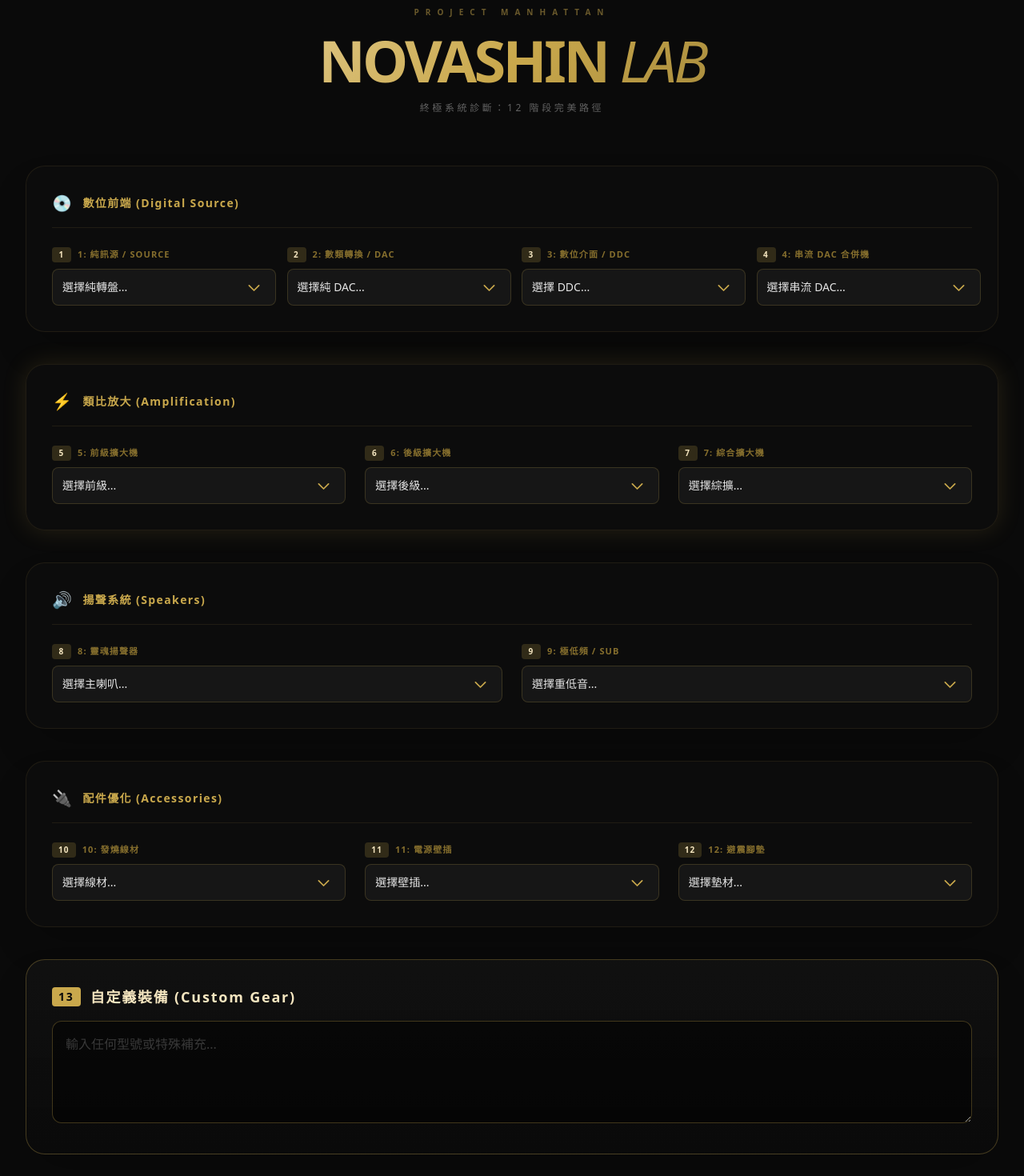
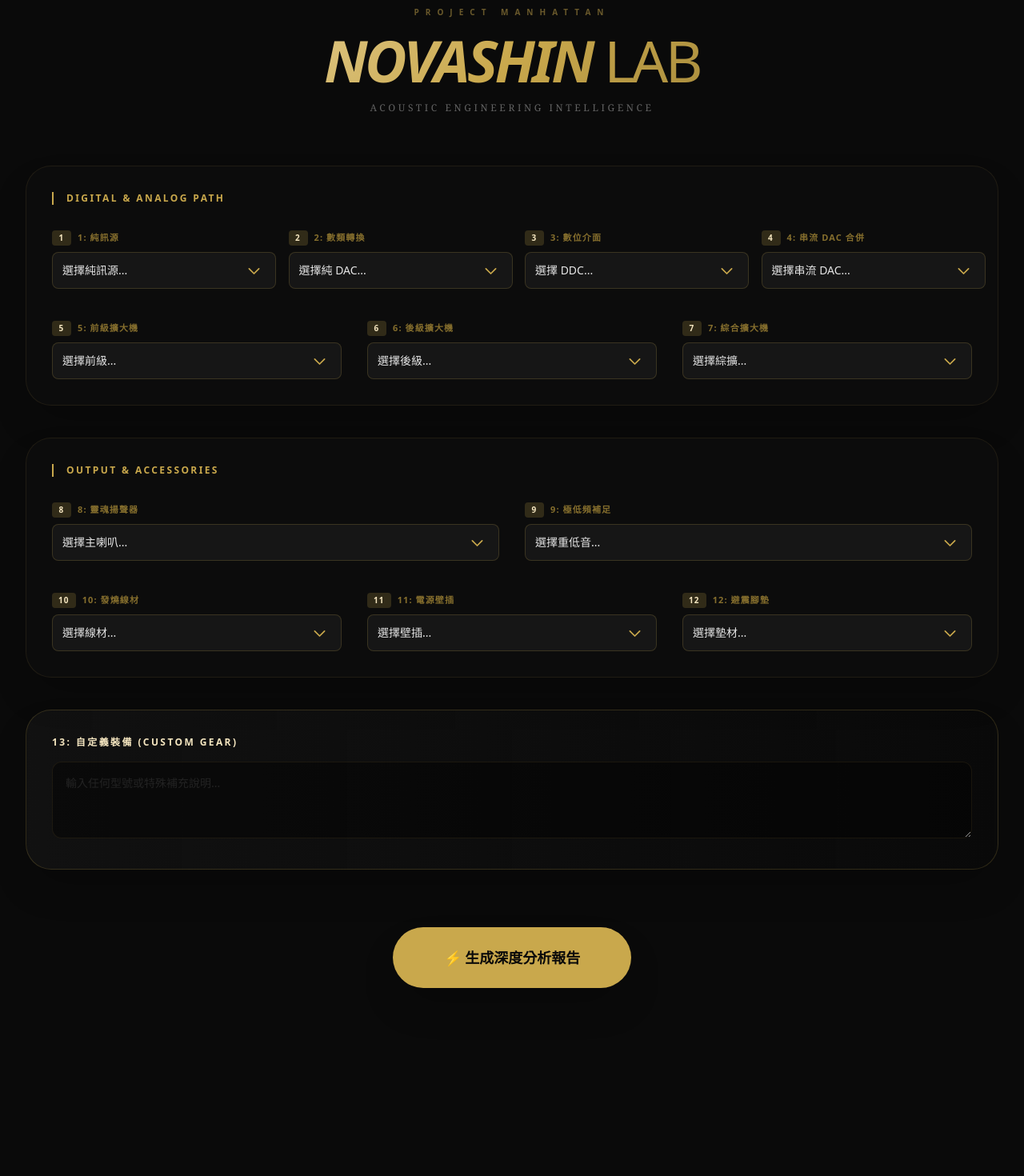
Before and after one commit to mproject1026-droid/novashin-lab-deployed, a React (Vite) app: page / in a window 1280 px wide. Shown: the part 40-1510 px from the top of the page at 80% size. After the commit the page ends 1403 px from the top, so only its background shows below. Built offline with nearby package versions, Linux system fonts and the light colour scheme.

Commit message:
Update: 12-stage diagnosis, custom gear input, and NovaShin PDF export

```diff
--- a/src/App.tsx
+++ b/src/App.tsx
@@ -1,5 +1,5 @@
 import { useState, useRef } from 'react'
-import { equipmentDb, type Equipment, type EquipmentType } from './equipmentDb'
+import { equipmentDb, type Equipment } from './equipmentDb'
 import ReactMarkdown from 'react-markdown'
 import { useReactToPrint } from 'react-to-print'
 
@@ -14,8 +14,6 @@
 
 // 核心選單渲染組件
 const renderSection = ({ selected, handleSelect, getInfo }: AppHelperProps, targetType: string, subtitle: string, label: string, index: number, stateKey: string) => {
-
-    // 修正 TypeScript 型別比對問題，建立一個映射表
     const filteredItems = equipmentDb.filter(e => {
         const t = e.type as string;
         if (targetType === 'source') return t === 'streamer';
@@ -67,16 +65,15 @@
   const getInfo = (id: string) => equipmentDb.find(e => e.id === id)
   const commonProps: AppHelperProps = { selected, handleSelect, getInfo };
 
-  // PDF 導出功能
   const handlePrint = useReactToPrint({
     contentRef: reportRef,
-    documentTitle: `NovaShin_Strictly_Selected_Report`,
+    documentTitle: `NovaShin_Audiology_Report`,
   });
 
   const generateDiagnosis = async () => {
     const hasSelection = Object.values(selected).some(v => v !== '') || customInput.trim() !== '';
     if (!hasSelection) {
-      alert('請至少選擇或輸入一項器材！');
+      alert('請先選擇您的系統配置。');
       return;
     }
 
@@ -84,27 +81,40 @@
     setReport('');
 
     try {
+      // ✅ 使用您帳號特有的 v1beta 接口與型號
       const modelName = "gemini-2.5-flash";
       const url = `https://generativelanguage.googleapis.com/v1beta/models/${modelName}:generateContent?key=${API_KEY.trim()}`;
+
+      const labelMap: Record<string, string> = {
+        s1: "訊源", s2: "DAC", s3: "DDC", s4: "串流DAC",
+        s5: "前級", s6: "後級", s7: "綜擴", s8: "喇叭",
+        s9: "重低音", s10: "線材", s11: "壁插", s12: "腳墊"
+      };
 
       const dbContext = Object.entries(selected)
         .map(([key, id]) => {
           if (!id) return null;
           const item = getInfo(id);
-          return item ? `[${key}] ${item.brand} ${item.model} (規格:${item.physicsNote} / 特性:${item.sonicSignature})` : null;
+          return item ? `${labelMap[key]}: ${item.brand} ${item.model} (物理規格: ${item.physicsNote} / 聲音特性: ${item.sonicSignature})` : null;
         }).filter(Boolean).join('\n');
 
       const promptText = `
-        你現在是 Novashin 音響實驗室的首席分析官。請針對以下清單撰寫一份深度分析報告。
-        系統配置：
+        你現在是一位極致理性的 High-End 音響系統分析師，受命於 Novashin 音響實驗室。
+        請根據以下清單撰寫一份深度分析報告。
+
+        【系統配置】
         ${dbContext}
-        使用者補充：${customInput}
+        使用者自定義補充：${customInput}
 
-        要求：
-        1. 語調：極致專業、客觀、老錢風。結合電子學物理分析與玄學聽感。
-        2. 文章內「絕對不要」提到任何 Novashin 給予建議的主觀字眼，請用客觀陳述。
-        3. 格式：Markdown 表格與標題。
-        4. 標題使用：「系統深度剖析報告」。
+        【寫作風格與排版指令】
+        1. **語調**：理工男的浪漫。前半段引用電子學原理（阻抗匹配、諧波失真、時基誤差、電源紋波），後半段轉化為感性聽感。
+        2. **客觀性**：絕對不要提到「建議」、「我覺得」或「推薦」，請以「系統綜效」與「物理規律」出發進行客觀陳述。
+        3. **格式化 (非常重要)**：
+           - **不要使用 Markdown 表格**。
+           - 組件概覽請使用以下格式：**類別：品牌 型號 — 核心技術短評**。
+           - 報告開頭必須是：# NovaShin 嚴選 (大字標題)
+           - 下一行為：## 終極進化：系統深度分析報告
+        4. **文字密度**：請適度斷句與換行，確保視覺寬鬆、好讀。
       `;
 
       const response = await fetch(url, {
@@ -117,129 +127,119 @@
       if (data.candidates && data.candidates[0]?.content?.parts[0]?.text) {
           setReport(data.candidates[0].content.parts[0].text);
       } else {
-          throw new Error(data.error?.message || "AI 無回應");
+          throw new Error(data.error?.message || "AI 思考受阻，請重試。");
       }
     } catch (error: any) {
-      setReport(`❌ 分析失敗：${error.message}`);
+      setReport(`❌ 系統連接失敗：${error.message}`);
     }
     setLoading(false);
   }
 
   return (
-    <div className="min-h-screen bg-obsidian py-12 px-4 md:px-8 font-sans">
+    <div className="min-h-screen bg-obsidian py-12 px-4 md:px-8 font-sans selection:bg-gold/30">
+      {/* 網頁版標題 */}
       <header className="text-center mb-16 no-print">
         <div className="text-gold tracking-[0.8em] text-[10px] mb-4 uppercase opacity-50 font-bold">Project Manhattan</div>
-        <h1 className="text-5xl md:text-7xl font-black text-gold-gradient mb-4 tracking-tighter">
-          NOVASHIN <span className="font-light italic">LAB</span>
+        <h1 className="text-5xl md:text-7xl font-black text-gold-gradient mb-4 tracking-tighter italic">
+            NOVASHIN <span className="font-light not-italic">LAB</span>
         </h1>
-        <p className="text-text-main/40 tracking-[0.3em] text-xs uppercase">終極系統診斷：12 階段完美路徑</p>
+        <p className="text-text-main/40 tracking-[0.3em] text-xs uppercase font-serif">Acoustic Engineering Intelligence</p>
       </header>
 
       <main className="max-w-7xl mx-auto space-y-10 pb-20">
 
-        {/* 1-4: 數位前端 */}
-        <section className="bg-dark-panel/30 p-6 md:p-8 rounded-3xl border border-gold/10 no-print shadow-2xl">
-          <h2 className="text-gold text-sm font-bold mb-6 flex items-center tracking-[0.1em] border-b border-gold/10 pb-4">
-            <span className="text-xl mr-3">💿</span> 數位前端 (Digital Source)
-          </h2>
-          <div className="grid grid-cols-1 md:grid-cols-2 lg:grid-cols-4 gap-6">
-            {renderSection(commonProps, "source", "選擇純轉盤...", "1: 純訊源 / Source", 1, "s1")}
-            {renderSection(commonProps, "dac", "選擇純 DAC...", "2: 數類轉換 / DAC", 2, "s2")}
-            {renderSection(commonProps, "ddc", "選擇 DDC...", "3: 數位介面 / DDC", 3, "s3")}
-            {renderSection(commonProps, "streaming_dac", "選擇串流 DAC...", "4: 串流 DAC 合併機", 4, "s4")}
+        {/* 數位與類比選單區塊 (列印時隱藏) */}
+        <section className="grid grid-cols-1 gap-10 no-print">
+            <div className="bg-dark-panel/30 p-8 rounded-[2rem] border border-gold/10 shadow-2xl">
+                <h3 className="text-gold text-xs font-bold mb-8 tracking-[0.2em] uppercase border-l-2 border-gold pl-4">Digital & Analog Path</h3>
+                <div className="grid grid-cols-1 md:grid-cols-2 lg:grid-cols-4 gap-8">
+                    {renderSection(commonProps, "source", "選擇純訊源...", "1: 純訊源", 1, "s1")}
+                    {renderSection(commonProps, "dac", "選擇純 DAC...", "2: 數類轉換", 2, "s2")}
+                    {renderSection(commonProps, "ddc", "選擇 DDC...", "3: 數位介面", 3, "s3")}
+                    {renderSection(commonProps, "streaming_dac", "選擇串流 DAC...", "4: 串流 DAC 合併", 4, "s4")}
                 </div>
-        </section>
-
-        {/* 5-7: 類比放大 */}
-        <section className="bg-dark-panel/30 p-6 md:p-8 rounded-3xl border border-gold/10 gold-glow no-print shadow-2xl">
-          <h2 className="text-gold text-sm font-bold mb-6 flex items-center tracking-[0.1em] border-b border-gold/10 pb-4">
-            <span className="text-xl mr-3">⚡</span> 類比放大 (Amplification)
-          </h2>
-          <div className="grid grid-cols-1 md:grid-cols-3 gap-6">
+                <div className="grid grid-cols-1 md:grid-cols-3 gap-8 mt-10">
                     {renderSection(commonProps, "preamp", "選擇前級...", "5: 前級擴大機", 5, "s5")}
                     {renderSection(commonProps, "poweramp", "選擇後級...", "6: 後級擴大機", 6, "s6")}
                     {renderSection(commonProps, "amp", "選擇綜擴...", "7: 綜合擴大機", 7, "s7")}
                 </div>
-        </section>
+            </div>
 
-        {/* 8-9: 揚聲系統 */}
-        <section className="bg-dark-panel/30 p-6 md:p-8 rounded-3xl border border-gold/10 no-print shadow-2xl">
-          <h2 className="text-gold text-sm font-bold mb-6 flex items-center tracking-[0.1em] border-b border-gold/10 pb-4">
-            <span className="text-xl mr-3">🔊</span> 揚聲系統 (Speakers)
-          </h2>
-          <div className="grid grid-cols-1 md:grid-cols-2 gap-6">
+            <div className="bg-dark-panel/30 p-8 rounded-[2rem] border border-gold/10 shadow-2xl">
+                <h3 className="text-gold text-xs font-bold mb-8 tracking-[0.2em] uppercase border-l-2 border-gold pl-4">Output & Accessories</h3>
+                <div className="grid grid-cols-1 md:grid-cols-2 gap-8">
                     {renderSection(commonProps, "speaker", "選擇主喇叭...", "8: 靈魂揚聲器", 8, "s8")}
-            {renderSection(commonProps, "subwoofer", "選擇重低音...", "9: 極低頻 / Sub", 9, "s9")}
+                    {renderSection(commonProps, "subwoofer", "選擇重低音...", "9: 極低頻補足", 9, "s9")}
                 </div>
-        </section>
-
-        {/* 10-12: 優化配件 */}
-        <section className="bg-dark-panel/30 p-6 md:p-8 rounded-3xl border border-gold/10 no-print shadow-2xl">
-          <h2 className="text-gold text-sm font-bold mb-6 flex items-center tracking-[0.1em] border-b border-gold/10 pb-4">
-            <span className="text-xl mr-3">🔌</span> 配件優化 (Accessories)
-          </h2>
-          <div className="grid grid-cols-1 md:grid-cols-3 gap-6">
+                <div className="grid grid-cols-1 md:grid-cols-3 gap-8 mt-10">
                     {renderSection(commonProps, "cable", "選擇線材...", "10: 發燒線材", 10, "s10")}
                     {renderSection(commonProps, "wall_outlet", "選擇壁插...", "11: 電源壁插", 11, "s11")}
                     {renderSection(commonProps, "feet", "選擇墊材...", "12: 避震腳墊", 12, "s12")}
                 </div>
-        </section>
+            </div>
 
-        {/* 13: 自定義 */}
-        <section className="bg-gradient-to-b from-dark-panel/60 to-obsidian p-8 rounded-3xl border border-gold/30 no-print shadow-2xl">
-          <h2 className="text-gold-bright text-lg font-bold mb-4 flex items-center tracking-[0.1em]">
-            <span className="bg-gold text-obsidian px-2 py-0.5 rounded mr-3 text-sm font-black">13</span>
-            自定義裝備 (Custom Gear)
-          </h2>
+            <div className="bg-gradient-to-r from-dark-panel/60 to-transparent p-8 rounded-[2rem] border border-gold/20 shadow-2xl">
+                <h3 className="text-gold-bright text-xs font-bold mb-4 tracking-[0.2em] uppercase">13: 自定義裝備 (Custom Gear)</h3>
                 <textarea
-            className="w-full bg-black/50 border border-gold/30 rounded-xl p-4 text-paper placeholder-white/20 focus:border-gold outline-none transition-all h-32"
-            placeholder="輸入任何型號或特殊補充..."
+                    className="w-full bg-black/40 border border-gold/10 rounded-xl p-4 text-paper placeholder-white/10 focus:border-gold outline-none h-24 text-sm"
+                    placeholder="輸入任何型號或特殊補充說明..."
                     value={customInput}
                     onChange={(e) => setCustomInput(e.target.value)}
                 />
+            </div>
         </section>
 
-        {/* 按鈕 */}
-        <div className="text-center pt-8 no-print flex justify-center gap-6">
+        {/* 控制按鈕 */}
+        <div className="text-center pt-8 no-print flex flex-col md:flex-row justify-center gap-6">
           <button
             disabled={loading}
             onClick={generateDiagnosis}
-            className={`px-12 py-5 bg-gold text-obsidian rounded-full font-bold text-lg shadow-2xl transition-all ${loading ? 'opacity-50 cursor-wait' : 'hover:scale-105 active:scale-95'}`}
+            className={`px-16 py-6 bg-gold text-obsidian rounded-full font-black text-lg shadow-2xl transition-all
+                        ${loading ? 'opacity-50 cursor-wait animate-pulse' : 'hover:scale-105 active:scale-95'}`}
           >
-            {loading ? 'Novashin AI 深度掃描中...' : '⚡ 生成診斷報告'}
+            {loading ? 'ANALYZING...' : '⚡ 生成深度分析報告'}
           </button>
 
           {report && (
               <button
                 onClick={() => handlePrint()}
-                className="px-12 py-5 border-2 border-gold text-gold rounded-full font-bold text-lg hover:bg-gold hover:text-obsidian transition-all"
+                className="px-12 py-6 border-2 border-gold text-gold rounded-full font-black text-lg hover:bg-gold hover:text-obsidian transition-all"
               >
-                📥 導出 PDF
+                📥 導出 PDF 報告
               </button>
           )}
         </div>
 
-        {/* 🖨️ 報告顯示區 */}
+        {/* 🖨️ 報告顯示區 (這裡的內容會被印出) */}
         {report && (
-          <div ref={reportRef} className="print-container mt-20 p-10 md:p-20 bg-white/5 rounded-[2.5rem] border border-gold/20 gold-glow">
-            {/* PDF 刊頭 */}
-            <div className="hidden print:block text-center mb-12 border-b-4 border-black pb-8">
-                <h1 className="text-5xl font-black text-black mb-2 tracking-tighter">NOVA<span className="text-[#C9A84C]">SHIN</span> 嚴選</h1>
-                <p className="text-sm text-gray-500 tracking-[0.6em] font-bold uppercase">Audio Laboratory Certified Report</p>
-                <div className="mt-4 text-[10px] text-gray-400">報告編號：NS-{Math.random().toString(36).substr(2, 9).toUpperCase()}</div>
+          <div ref={reportRef} className="print-container mt-20 p-10 md:p-20 bg-[#0F0F0F] rounded-[3rem] border border-gold/20 gold-glow">
+
+            {/* 只在列印時隱藏，平時顯示精美的 NovaShin 嚴選 Header */}
+            <div className="text-center mb-16 border-b border-gold/20 pb-10">
+                <div className="text-gold tracking-[1em] text-[10px] mb-4 uppercase">Official Lab Report</div>
+                <h1 className="text-5xl md:text-7xl font-black text-gold-bright mb-4 tracking-tighter">
+                    NOVA<span className="text-white">SHIN</span> <span className="bg-gold text-obsidian px-3 ml-2">嚴選</span>
+                </h1>
+                <p className="text-gold-dim text-sm tracking-[0.4em] font-serif italic">Certified by Novashin Audio Laboratory</p>
+                <div className="mt-8 text-[9px] text-white/20 font-mono">ID: NS-{Math.random().toString(36).substr(2, 9).toUpperCase()} | 2026 EDITION</div>
             </div>
 
             <article className="prose prose-invert prose-gold max-w-none
+                                font-serif text-paper/90
                                 print:prose-black print:text-black
                                 prose-headings:text-gold-bright prose-headings:font-black
-                                prose-table:border-gold/20 prose-th:bg-gold/5">
+                                prose-h1:hidden
+                                prose-h2:text-2xl prose-h2:tracking-tight prose-h2:mt-12
+                                prose-p:leading-loose prose-p:text-lg
+                                prose-li:text-gold prose-li:font-bold">
               <ReactMarkdown>{report}</ReactMarkdown>
             </article>
 
-            {/* PDF 頁尾 */}
-            <div className="hidden print:flex justify-between items-center mt-20 pt-6 border-t border-gray-200 text-[10px] text-gray-400 font-bold uppercase tracking-widest">
-                <span>© 2026 Novashin Audio Laboratory</span>
-                <span>系統深度分析報告</span>
+            {/* 頁尾 */}
+            <div className="mt-24 pt-10 border-t border-gold/10 flex justify-between items-center text-[9px] text-gold/30 tracking-[0.3em] font-mono">
+                <span>© NOVASHIN AUDIO LAB</span>
+                <span className="hidden print:block">SYSTEM DEEP ANALYSIS REPORT</span>
+                <span>AUTHENTIC REPORT</span>
             </div>
           </div>
         )}
```
Also changed, not shown: 2 other files (tests, documents, lock files or other folders). Lines whose indentation alone changed are shown as unchanged.
